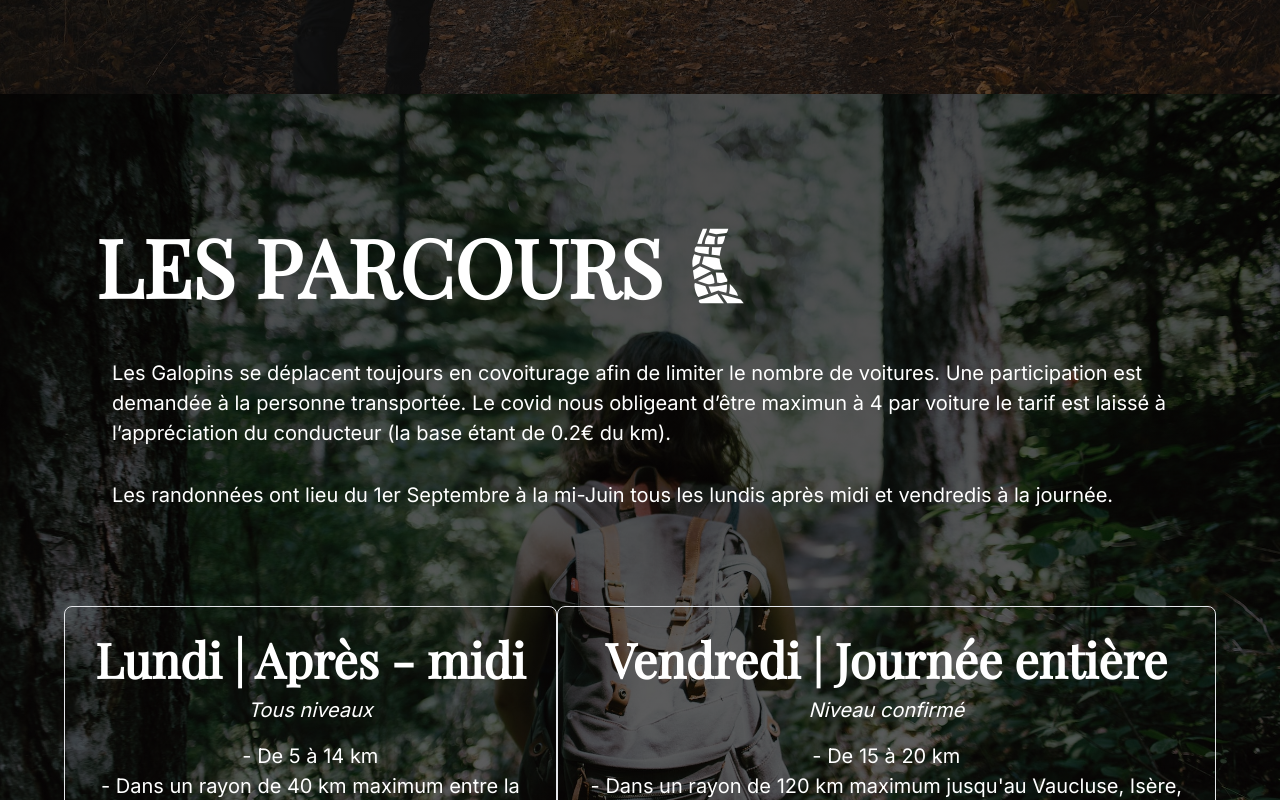
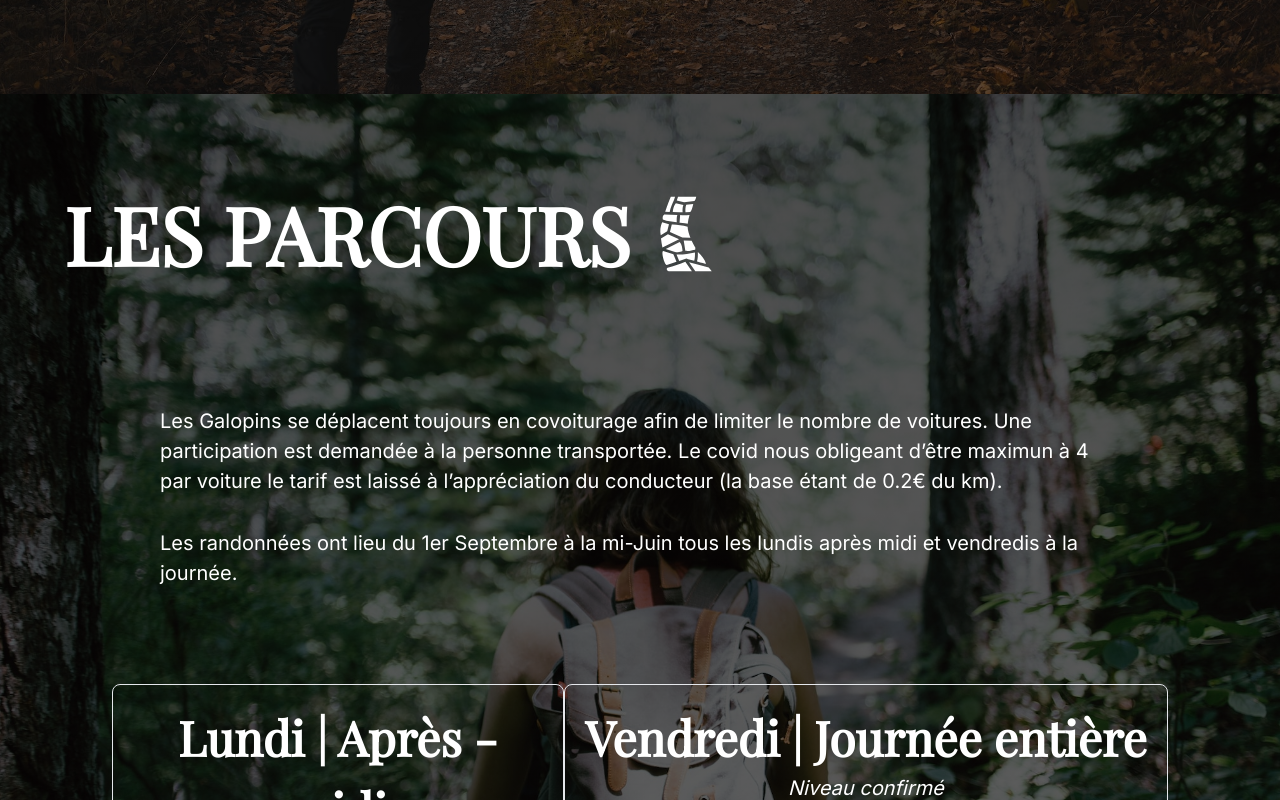
Before and after one commit to SebastienLaurentt/Galopins, a React (Vite) app: page / in a window 1280 px wide. Shown: the part 1960-2760 px from the top of the page. Built offline with nearby package versions, Linux system fonts and the light colour scheme.

Commit message:
add subsection component in parcours section

```diff
--- a/src/sections/Parcours.tsx
+++ b/src/sections/Parcours.tsx
@@ -4,6 +4,7 @@ import { GiStonePath } from 'react-icons/gi';
 import SectionHeader from '../components/SectionHeader';
 import Section from '../components/Section';
 import ParcoursCard from '../components/ParcoursCard';
+import SubSection from '../components/SubSection';
 
 
 
@@ -15,10 +16,10 @@ function Parcours() {
         >
 
             {/* PARCOURS CONTENT */}
-            <div className='flex flex-col md:p-4 xl:p-8 mb-4'>
             <SectionHeader sectionTitle='LES PARCOURS'>
                 <GiStonePath className="icon"/>
             </SectionHeader>
+            <SubSection>
             <div className='text-center md:text-left md:px-8 xl:px-12 mb-4 md:mb-16'>
                 <p>Les Galopins se déplacent toujours en covoiturage afin de limiter le nombre de voitures. Une participation est demandée à la personne transportée. Le covid nous obligeant d’être maximun à 4 par voiture le tarif est laissé à l’appréciation du conducteur (la base étant de 0.2€ du km).
                 </p>
@@ -42,7 +43,8 @@ function Parcours() {
                     />
                 </li>
             </ul>
-            </div>
+            </SubSection>
+
         </Section>
     );
 }
```
Lines whose indentation alone changed are shown as unchanged.
